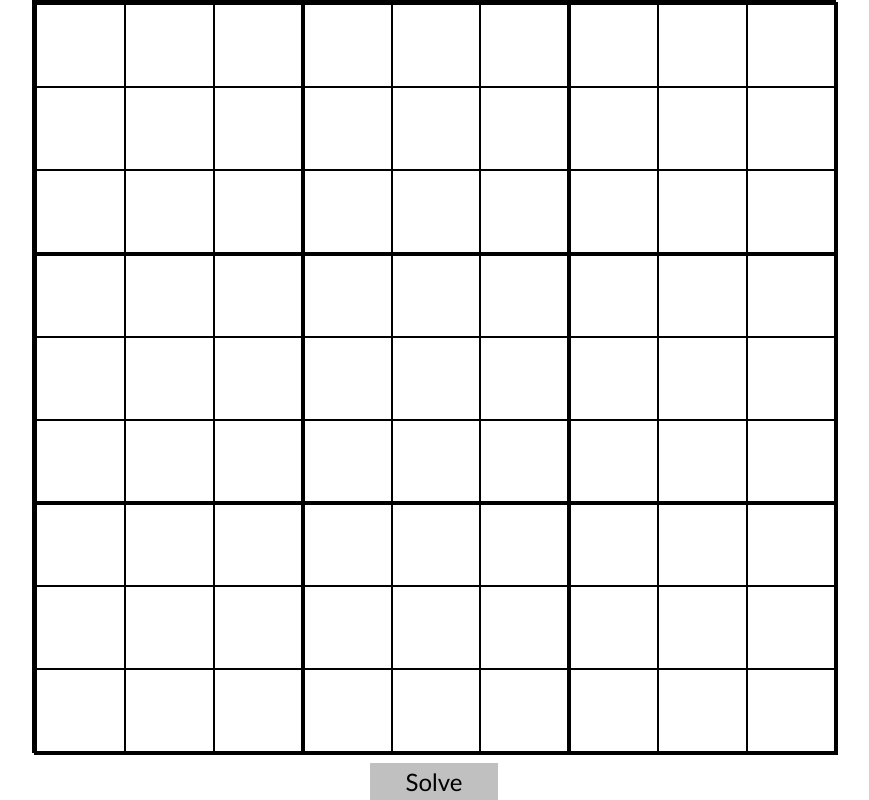
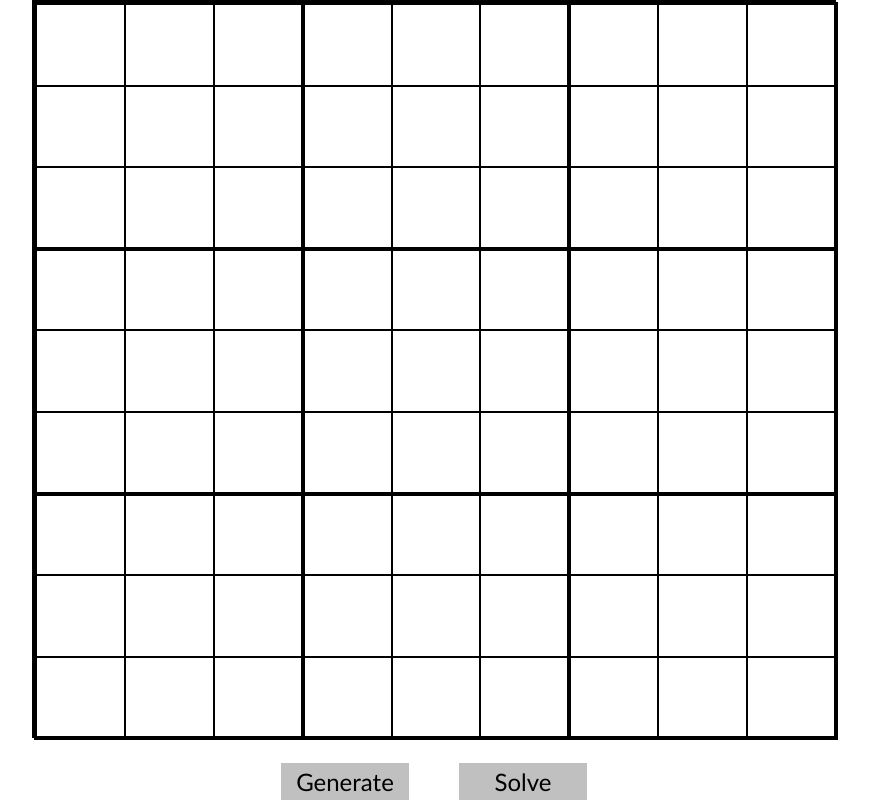
Before and after one commit to oKenzz/sudoku-solver, a plain HTML site: page index.html in a window 1280 px wide. Shown: the whole page, without its empty margins (206-1075 px from the left). Drawn offline with Linux system fonts and the light colour scheme.

Commit message:
Added generate sudoku puzzle button

```diff
--- a/index.html
+++ b/index.html
@@ -1,16 +1,22 @@
 <!DOCTYPE html>
 <html lang="en">
+
 <head>
   <meta charset="UTF-8">
   <meta name="viewport" content="width=device-width, initial-scale=1.0">
   <link rel="stylesheet" href="/style.css">
   <title>Sudoku Solver</title>
 </head>
+
 <body>
   <div id="container">
     <div id="sudoku"></div>
+    <div class="button-container">
+      <button class="basic-button" type="button">Generate</button>
       <button class="basic-button" type="button">Solve</button>
+    </div>
   </div>
   <script src="script.js"></script>
 </body>
+
 </html>
--- a/script.js
+++ b/script.js
@@ -21,8 +21,10 @@ const createGrid = () => {
   }
   document.addEventListener('keydown', (e) => addNumber(selected, Number(e.key)));
   document.addEventListener('keydown', (e) => removeNumber(selected, e.key, false))
-  const button = document.getElementsByClassName('basic-button')[0];
-  button.addEventListener("click", () => solveSudoku());
+  const buttons = document.getElementsByClassName('basic-button');
+  const generateButton = buttons[0];
+  const solveButton = buttons[1];
+  solveButton.addEventListener("click", () => solveSudoku());
 };
 
 const select = (cell, e) => {
@@ -70,14 +72,10 @@ const generateMap = () => {
       const cellNumber = getCellFromRowAndColumn(i, j);
       const gridNumber = getGrid(cellNumber);
       if (number != 0 && !(rowSets.at(i).has(number) || columnSets.at(j).has(number) || gridSets.at(gridNumber).has(number))) {
-        map[i][j] = number;
-        rowSets[i].add(number);
-        columnSets[j].add(number);
-        gridSets[gridNumber].add(number);
+        addNumber(cells[cellNumber], number)
       }
     }
   }
-  renderGrid();
 };
 
 const removeRandomCells = (difficulty) => {
@@ -206,7 +204,6 @@ const initialize = () => {
 //  2. Reset button
 //  3. Optimize??? (Freezes on extreme difficulty)
 //  4. Modularize
-//  5. Visualizer
 //  6. Lock in system mode to test (toggleable)
 //
 // Ideas:
--- a/style.css
+++ b/style.css
@@ -12,7 +12,7 @@
   align-items: center;
   justify-content: center;
   flex-direction: column;
-  gap: 10px;
+  gap: 25px;
 }
 
 #sudoku {
@@ -43,7 +43,7 @@
 
 .basic-button {
   width: 10%;
-  height: 5%;
+  height: 100%;
   background-color: silver;
   font-size: 1.5em;
   transition-duration: 0.2s;
@@ -56,3 +56,12 @@
 .basic-button:active {
   transform: scale(1.2);
 }
+
+.button-container {
+  display: flex;
+  width: 100%;
+  height: 5%;
+  align-items: center;
+  justify-content: center;
+  gap: 50px;
+}
```
Lines whose indentation alone changed are shown as unchanged.
